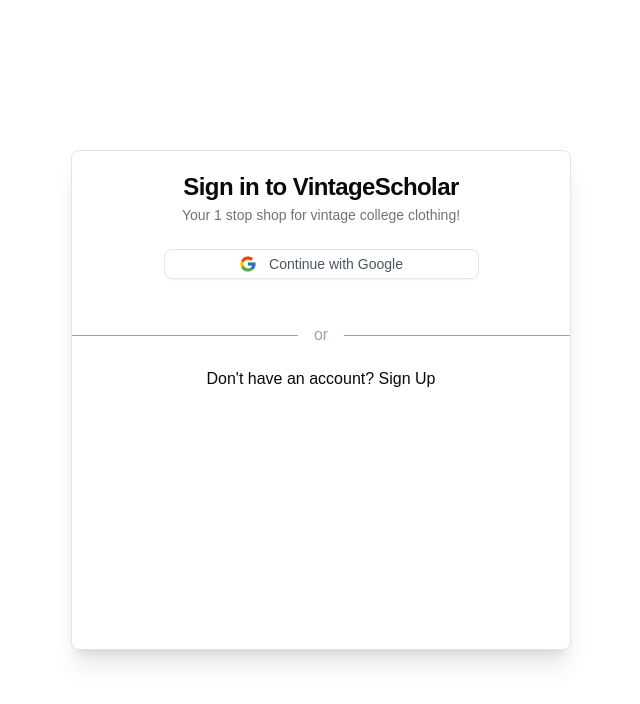
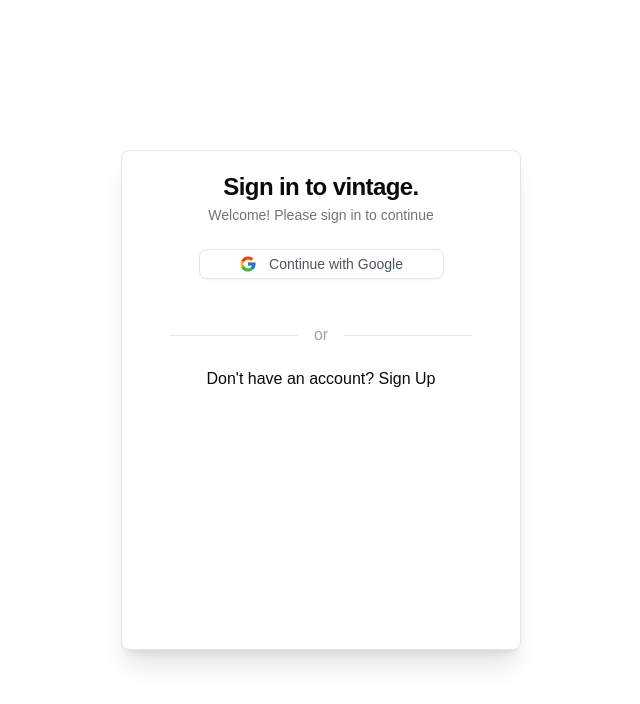
Before and after one commit to leulmes/e-commerce, a Next.js app: page /sign-in in a window 1280 px wide. Shown: the top 704 px of the page, without its empty margins (319-959 px from the left). Built offline with nearby package versions, Linux system fonts and the light colour scheme.

Commit message:
or divider working

```diff
--- a/src/app/sign-in/page.tsx
+++ b/src/app/sign-in/page.tsx
@@ -14,11 +14,11 @@
 const SignIn = () => {
 	return (
 		<div className="flex items-center justify-center h-screen ">
-			<Card className="w-[500px] h-[500px] shadow-xl">
+			<Card className="w-[400px] h-[500px] shadow-xl">
 				<CardHeader className="flex items-center justify-center">
-					<CardTitle>Sign in to VintageScholar</CardTitle>
+					<CardTitle>Sign in to vintage.</CardTitle>
 					<CardDescription>
-						Your 1 stop shop for vintage college clothing!
+						Welcome! Please sign in to continue
 					</CardDescription>
 				</CardHeader>
 				<CardContent className="flex items-center justify-center">
@@ -30,9 +30,9 @@
 					</button>
 				</CardContent>
 				<div className="relative flex py-5 items-center justify-center ">
-					<div className="flex-grow border-t border-gray-400"></div>
+					<div className="w-32 border-t border-gray-200"></div>
 					<span className="flex-shrink mx-4 text-gray-400">or</span>
-					<div className="flex-grow border-t border-gray-400"></div>
+					<div className="w-32 border-t border-gray-200"></div>
 				</div>
 				<CardFooter className="flex items-center justify-center">
 					<p>Don't have an account? Sign Up</p>
```
